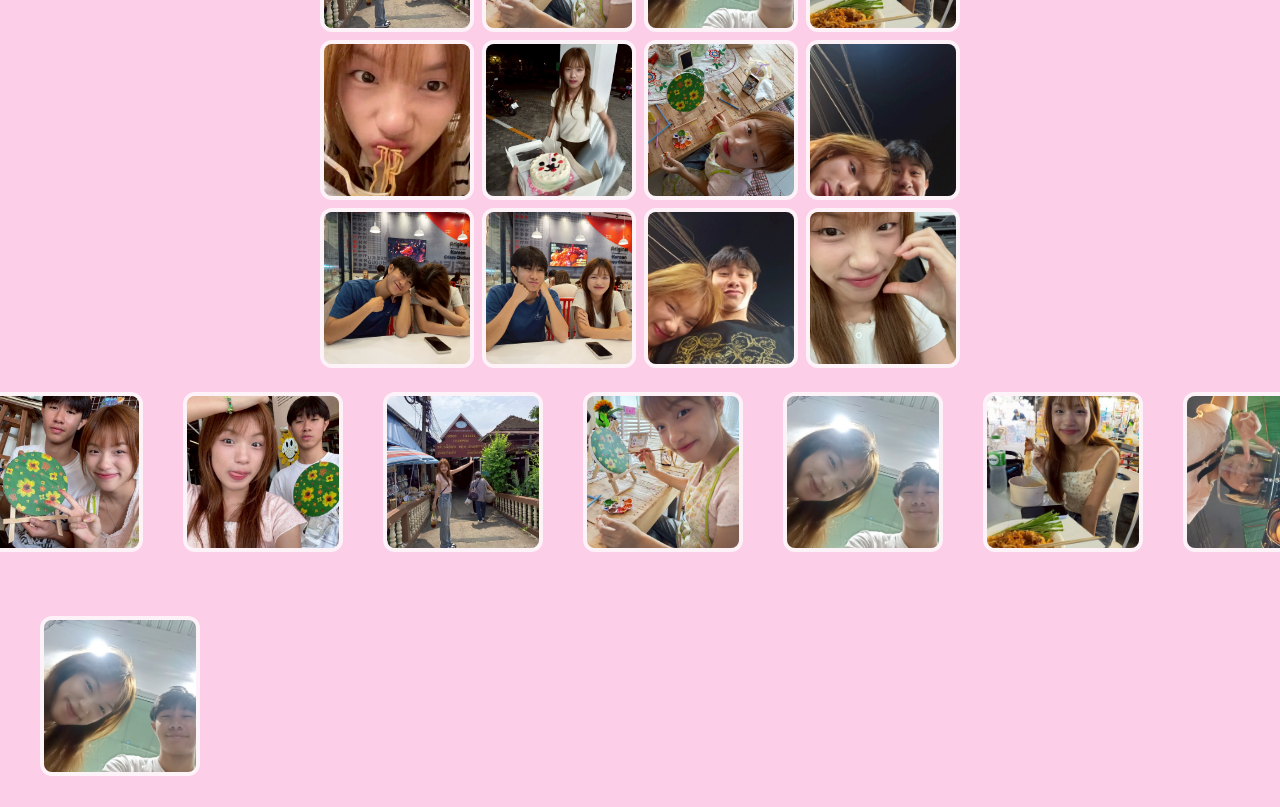
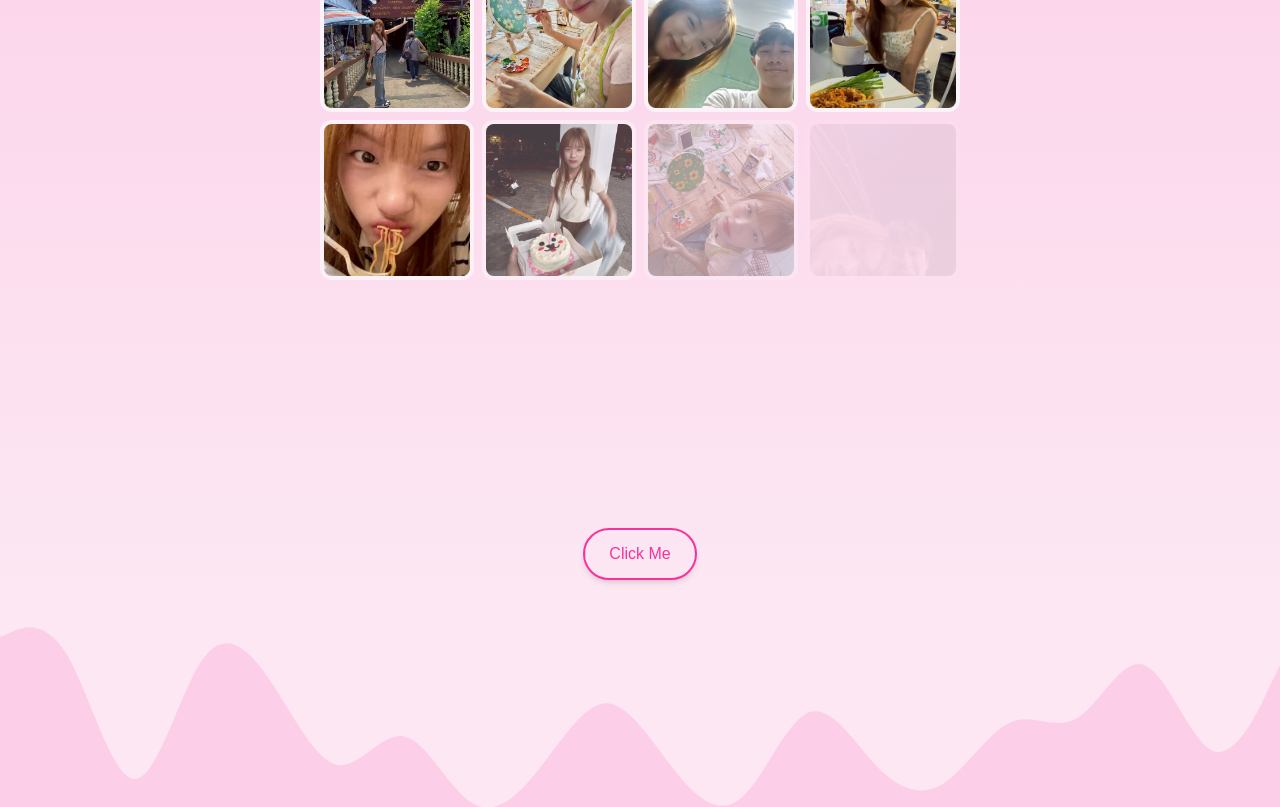
Before and after one commit to Monparty/kwankwan, a Next.js app: page / in a window 1280 px wide. Shown: the part 1380-2187 px from the top of the page. Before the commit the page ends 2160 px from the top, so only its background shows below. Built offline with nearby package versions, Linux system fonts and the light colour scheme.

Commit message:
addScrollTrigger

```diff
--- /dev/null
+++ b/src/app/components/Confetti.js
@@ -0,0 +1,40 @@
+// components/Confetti.js
+"use client"
+import React, { useRef, useEffect } from 'react';
+import gsap from 'gsap';
+
+const Confetti = ({ active }) => {
+  const confettiContainerRef = useRef(null);
+
+  useEffect(() => {
+    if (active) {
+      const totalConfetti = 50;
+      const container = confettiContainerRef.current;
+
+      for (let i = 0; i < totalConfetti; i++) {
+        const confetti = document.createElement('div');
+        confetti.className = 'confetti-particle'; // Define this in your CSS
+        container.appendChild(confetti);
+
+        gsap.fromTo(confetti, {
+          x: Math.random() * window.innerWidth,
+          y: -50,
+          rotation: Math.random() * 360,
+          opacity: 1,
+        }, {
+          duration: 2 + Math.random() * 2,
+          y: window.innerHeight + 50,
+          rotation: '+=720',
+          opacity: 0,
+          ease: 'power1.in',
+          delay: Math.random() * 0.5,
+          onComplete: () => confetti.remove(),
+        });
+      }
+    }
+  }, [active]);
+
+  return <div ref={confettiContainerRef} className="confetti-container"></div>;
+};
+
+export default Confetti;
--- a/src/app/globals.css
+++ b/src/app/globals.css
@@ -63,3 +63,26 @@ body {
         background: transparent;
     }
 }
+
+/* styles/globals.css or a module CSS file */
+.confetti-container {
+    position: fixed;
+    top: 0;
+    left: 0;
+    width: 100%;
+    height: 100%;
+    pointer-events: none; /* Allows interaction with elements behind */
+    overflow: hidden;
+    z-index: 10;
+}
+
+.confetti-particle {
+    position: absolute;
+    --c: #fb64b6;
+    width: 30px;
+    aspect-ratio: 1;
+    background: radial-gradient(at 70% 31%, var(--c) 29%, #0000 30%),
+        radial-gradient(at 30% 31%, var(--c) 29%, #0000 30%),
+        conic-gradient(from -45deg at 50% 84%, var(--c) 90deg, #0000 0)
+            bottom/100% 50% no-repeat;
+}
--- a/src/app/page.js
+++ b/src/app/page.js
@@ -44,12 +44,12 @@ import m36 from "../../public/images/m36.jpg";
 import m37 from "../../public/images/m37.jpg";
 import m38 from "../../public/images/m38.jpg";
 import m39 from "../../public/images/m39.jpg";
+import Confetti from './components/Confetti';
 
 gsap.registerPlugin(ScrollTrigger);
 
 export default function Home() {
     const tl = gsap.timeline();
-    const boxRef = useRef(null);
     const h1 = useRef(null);
     const h2 = useRef(null);
     const m1Ref = useRef(null);
@@ -59,6 +59,12 @@ export default function Home() {
     const cursorRef = useRef(null);
     const mainRef = useRef(null);
     const [mousePosition, setMousePosition] = useState({ x: 0, y: 0 });
+    const [showConfetti, setShowConfetti] = useState(false);
+
+    const triggerConfetti = () => {
+    setShowConfetti(true);
+    setTimeout(() => setShowConfetti(false), 3000); // Hide after 3 seconds
+  };
 
     const heart1 = (
         <svg
@@ -139,9 +145,7 @@ export default function Home() {
         </svg>
     );
 
-
     useGSAP(() => {
-        // gsap.to(boxRef.current, { x: 200, duration: 1 });
         gsap.from(h1.current, {
             opacity: 0,
             duration: 1,
@@ -188,20 +192,21 @@ export default function Home() {
             rotate: 5,
         });
 
-        // gsap.fromTo('.mybox', { opacity: 0, y: 50 },
-        //     {
-        //     opacity: 1,
-        //     y: 0,
-        //     scrollTrigger: {
-        //         trigger: boxRef.current,
-        //         start: "top 80%",
-        //         end: "top 30%",
-        //         scrub: true
-        //     }
-        // });
+        gsap.to('.gridImg', {
+            duration: 1,
+            transition: 1,
+            opacity: 1,
+            stagger: .3,
+            ease: "steps(12)",
+            scrollTrigger: {
+                trigger: '.boxGridImg',
+                start: "top 80%",
+                end: "top 30%",
+                // markers: true,
+            }
+        });
 
     }, []);
-
 
     return (
         <div>
@@ -260,32 +265,42 @@ export default function Home() {
                     className="w-40 h-40 rounded-xl left-30 absolute object-cover opacity-0 hover:w-45 hover:h-45 duration-300 border-4 border-pink-50"
                 />
             </section>
-            {/* <div ref={boxRef} className="mybox box h-20">
-                I'm animated!
-            </div> */}
             <svg xmlns="http://www.w3.org/2000/svg" viewBox="0 0 1440 320"><path fill="#fce7f3" fill-opacity="1" d="M0,64L12.6,58.7C25.3,53,51,43,76,85.3C101.1,128,126,224,152,224C176.8,224,202,128,227,90.7C252.6,53,278,75,303,112C328.4,149,354,203,379,208C404.2,213,429,171,455,176C480,181,505,235,531,250.7C555.8,267,581,245,606,213.3C631.6,181,657,139,682,138.7C707.4,139,733,181,758,213.3C783.2,245,808,267,834,245.3C858.9,224,884,160,909,149.3C934.7,139,960,181,985,208C1010.5,235,1036,245,1061,229.3C1086.3,213,1112,171,1137,160C1162.1,149,1187,171,1213,154.7C1237.9,139,1263,85,1288,96C1313.7,107,1339,181,1364,192C1389.5,203,1415,149,1427,122.7L1440,96L1440,0L1427.4,0C1414.7,0,1389,0,1364,0C1338.9,0,1314,0,1288,0C1263.2,0,1238,0,1213,0C1187.4,0,1162,0,1137,0C1111.6,0,1086,0,1061,0C1035.8,0,1011,0,985,0C960,0,935,0,909,0C884.2,0,859,0,834,0C808.4,0,783,0,758,0C732.6,0,707,0,682,0C656.8,0,632,0,606,0C581.1,0,556,0,531,0C505.3,0,480,0,455,0C429.5,0,404,0,379,0C353.7,0,328,0,303,0C277.9,0,253,0,227,0C202.1,0,177,0,152,0C126.3,0,101,0,76,0C50.5,0,25,0,13,0L0,0Z"></path></svg>
-            <section>
-                <div className="grid grid-cols-3 lg:grid-cols-4 px-2 lg:px-0 justify-center items-center w-full lg:w-1/2 mx-auto gap-2">
-                    <Image src={m1} className="w-full h-40 object-cover rounded-xl border-4 hover:scale-125 hover:z-10 transition border-pink-50" />
-                    <Image src={m2} className="w-full h-40 object-cover rounded-xl border-4 hover:scale-125 hover:z-10 transition border-pink-50" />
-                    <Image src={m3} className="w-full h-40 object-cover rounded-xl border-4 hover:scale-125 hover:z-10 transition border-pink-50" />
-                    <Image src={m4} className="w-full h-40 object-cover rounded-xl border-4 hover:scale-125 hover:z-10 transition border-pink-50" />
-                    <Image src={m5} className="w-full h-40 object-cover rounded-xl border-4 hover:scale-125 hover:z-10 transition border-pink-50" />
-                    <Image src={m6} className="w-full h-40 object-cover rounded-xl border-4 hover:scale-125 hover:z-10 transition border-pink-50" />
-                    <Image src={m7} className="w-full h-40 object-cover rounded-xl border-4 hover:scale-125 hover:z-10 transition border-pink-50" />
-                    <Image src={m8} className="w-full h-40 object-cover rounded-xl border-4 hover:scale-125 hover:z-10 transition border-pink-50" />
-                    <Image src={m9} className="w-full h-40 object-cover rounded-xl border-4 hover:scale-125 hover:z-10 transition border-pink-50" />
-                    <Image src={m10} className="w-full h-40 object-cover rounded-xl border-4 hover:scale-125 hover:z-10 transition border-pink-50" />
-                    <Image src={m11} className="w-full h-40 object-cover rounded-xl border-4 hover:scale-125 hover:z-10 transition border-pink-50" />
-                    <Image src={m12} className="w-full h-40 object-cover rounded-xl border-4 hover:scale-125 hover:z-10 transition border-pink-50" />
-                    <Image src={m13} className="w-full h-40 object-cover rounded-xl border-4 hover:scale-125 hover:z-10 transition border-pink-50" />
-                    <Image src={m14} className="w-full h-40 object-cover rounded-xl border-4 hover:scale-125 hover:z-10 transition border-pink-50" />
-                    <Image src={m15} className="w-full h-40 object-cover rounded-xl border-4 hover:scale-125 hover:z-10 transition border-pink-50" />
-                    <Image src={m16} className="w-full h-40 object-cover rounded-xl border-4 hover:scale-125 hover:z-10 transition border-pink-50 hidden lg:block" />
+            <section className="bg-linear-to-t from-pink-100 to-pink-200 pt-20">
+                <div className="boxGridImg">
+                    <div className="grid grid-cols-3 lg:grid-cols-4 px-2 lg:px-0 justify-center items-center w-full lg:w-1/2 mx-auto gap-2">
+                        <Image src={m1} className="w-full h-40 object-cover rounded-xl border-4 hover:scale-125 hover:z-10 transition! border-pink-50 opacity-0 gridImg" />
+                        <Image src={m2} className="w-full h-40 object-cover rounded-xl border-4 hover:scale-125 hover:z-10 transition! border-pink-50 opacity-0 gridImg" />
+                        <Image src={m3} className="w-full h-40 object-cover rounded-xl border-4 hover:scale-125 hover:z-10 transition! border-pink-50 opacity-0 gridImg" />
+                        <Image src={m4} className="w-full h-40 object-cover rounded-xl border-4 hover:scale-125 hover:z-10 transition! border-pink-50 opacity-0 gridImg" />
+                        <Image src={m5} className="w-full h-40 object-cover rounded-xl border-4 hover:scale-125 hover:z-10 transition! border-pink-50 opacity-0 gridImg" />
+                        <Image src={m6} className="w-full h-40 object-cover rounded-xl border-4 hover:scale-125 hover:z-10 transition! border-pink-50 opacity-0 gridImg" />
+                        <Image src={m7} className="w-full h-40 object-cover rounded-xl border-4 hover:scale-125 hover:z-10 transition! border-pink-50 opacity-0 gridImg" />
+                        <Image src={m8} className="w-full h-40 object-cover rounded-xl border-4 hover:scale-125 hover:z-10 transition! border-pink-50 opacity-0 gridImg" />
+                        <Image src={m9} className="w-full h-40 object-cover rounded-xl border-4 hover:scale-125 hover:z-10 transition! border-pink-50 opacity-0 gridImg" />
+                        <Image src={m10} className="w-full h-40 object-cover rounded-xl border-4 hover:scale-125 hover:z-10 transition! border-pink-50 opacity-0 gridImg" />
+                        <Image src={m11} className="w-full h-40 object-cover rounded-xl border-4 hover:scale-125 hover:z-10 transition! border-pink-50 opacity-0 gridImg" />
+                        <Image src={m12} className="w-full h-40 object-cover rounded-xl border-4 hover:scale-125 hover:z-10 transition! border-pink-50 opacity-0 gridImg" />
+                        <Image src={m13} className="w-full h-40 object-cover rounded-xl border-4 hover:scale-125 hover:z-10 transition! border-pink-50 opacity-0 gridImg" />
+                        <Image src={m14} className="w-full h-40 object-cover rounded-xl border-4 hover:scale-125 hover:z-10 transition! border-pink-50 opacity-0 gridImg" />
+                        <Image src={m15} className="w-full h-40 object-cover rounded-xl border-4 hover:scale-125 hover:z-10 transition! border-pink-50 opacity-0 gridImg" />
+                        <Image src={m16} className="w-full h-40 object-cover rounded-xl border-4 hover:scale-125 hover:z-10 transition! border-pink-50 opacity-0 gridImg hidden lg:block" />
+                    </div>
+                </div>
+                <div className="flex justify-center pt-20">
+                    <button onClick={triggerConfetti} class="relative inline-flex items-center justify-center p-4 px-6 py-3 overflow-hidden font-medium text-pink-600 transition duration-300 ease-out border-2 border-pink-500 rounded-full shadow-md group cursor-pointer">
+                        <span class="absolute inset-0 flex items-center justify-center w-full h-full text-white duration-300 -translate-x-full bg-pink-300 group-hover:translate-x-0 ease">
+                            <svg xmlns="http://www.w3.org/2000/svg" width="24" height="24" viewBox="0 0 24 24"><path fill="#fb64b6" d="m12 21.35l-1.45-1.32C5.4 15.36 2 12.27 2 8.5C2 5.41 4.42 3 7.5 3c1.74 0 3.41.81 4.5 2.08C13.09 3.81 14.76 3 16.5 3C19.58 3 22 5.41 22 8.5c0 3.77-3.4 6.86-8.55 11.53z"/></svg>
+                        </span>
+                        <span class="absolute flex items-center justify-center w-full h-full text-pink-500 transition-all duration-300 transform group-hover:translate-x-full ease">Click Me</span>
+                        <span class="relative invisible">Click Me</span>
+                    </button>
+                    {showConfetti && <Confetti active={showConfetti} />}
                 </div>
             </section>
+            <svg xmlns="http://www.w3.org/2000/svg" viewBox="0 0 1440 320"><path fill="#fce7f3" fill-opacity="1" d="M0,64L12.6,58.7C25.3,53,51,43,76,85.3C101.1,128,126,224,152,224C176.8,224,202,128,227,90.7C252.6,53,278,75,303,112C328.4,149,354,203,379,208C404.2,213,429,171,455,176C480,181,505,235,531,250.7C555.8,267,581,245,606,213.3C631.6,181,657,139,682,138.7C707.4,139,733,181,758,213.3C783.2,245,808,267,834,245.3C858.9,224,884,160,909,149.3C934.7,139,960,181,985,208C1010.5,235,1036,245,1061,229.3C1086.3,213,1112,171,1137,160C1162.1,149,1187,171,1213,154.7C1237.9,139,1263,85,1288,96C1313.7,107,1339,181,1364,192C1389.5,203,1415,149,1427,122.7L1440,96L1440,0L1427.4,0C1414.7,0,1389,0,1364,0C1338.9,0,1314,0,1288,0C1263.2,0,1238,0,1213,0C1187.4,0,1162,0,1137,0C1111.6,0,1086,0,1061,0C1035.8,0,1011,0,985,0C960,0,935,0,909,0C884.2,0,859,0,834,0C808.4,0,783,0,758,0C732.6,0,707,0,682,0C656.8,0,632,0,606,0C581.1,0,556,0,531,0C505.3,0,480,0,455,0C429.5,0,404,0,379,0C353.7,0,328,0,303,0C277.9,0,253,0,227,0C202.1,0,177,0,152,0C126.3,0,101,0,76,0C50.5,0,25,0,13,0L0,0Z"></path></svg>
             <Marquee speed={50} pauseOnHover={true}>
-                <div className="flex gap-10 py-6">
+                <div className="flex gap-10 pt-20 pb-10">
                     <Image src={m1} className="w-40 h-40 object-cover rounded-xl border-4 hover:-translate-y-4 transition border-pink-50" />
                     <Image src={m2} className="w-40 h-40 object-cover rounded-xl border-4 hover:-translate-y-4 transition border-pink-50" />
                     <Image src={m3} className="w-40 h-40 object-cover rounded-xl border-4 hover:-translate-y-4 transition border-pink-50" />
@@ -296,12 +311,30 @@ export default function Home() {
                     <Image src={m8} className="w-40 h-40 object-cover rounded-xl border-4 hover:-translate-y-4 transition border-pink-50 mr-10" />
                 </div>
             </Marquee>
+            <Marquee speed={50} pauseOnHover={true} direction={"right"}>
+                <div className="flex gap-10 pb-20">
+                    <Image src={m1} className="w-40 h-40 object-cover rounded-xl border-4 hover:translate-y-4 transition border-pink-50" />
+                    <Image src={m2} className="w-40 h-40 object-cover rounded-xl border-4 hover:translate-y-4 transition border-pink-50" />
+                    <Image src={m3} className="w-40 h-40 object-cover rounded-xl border-4 hover:translate-y-4 transition border-pink-50" />
+                    <Image src={m4} className="w-40 h-40 object-cover rounded-xl border-4 hover:translate-y-4 transition border-pink-50" />
+                    <Image src={m5} className="w-40 h-40 object-cover rounded-xl border-4 hover:translate-y-4 transition border-pink-50" />
+                    <Image src={m6} className="w-40 h-40 object-cover rounded-xl border-4 hover:translate-y-4 transition border-pink-50" />
+                    <Image src={m7} className="w-40 h-40 object-cover rounded-xl border-4 hover:translate-y-4 transition border-pink-50" />
+                    <Image src={m8} className="w-40 h-40 object-cover rounded-xl border-4 hover:translate-y-4 transition border-pink-50 mr-10" />
+                </div>
+            </Marquee>
             <div>
                 <div className="relative group/img m-10">
                     <Image src={m7} className="w-40 h-40 object-cover rounded-xl border-4 border-pink-50 absolute z-20" />
                     <div className="w-42 h-42 rounded-sm bg-pink-300 absolute -top-1 -left-1 z-10 opacity-0 group-hover/img:rotate-15 group-hover/img:opacity-100 transition"></div>
                 </div>
             </div>
+            <div>
+                scroll snap section
+            </div>
+            <div>
+                flex grow section
+            </div>
         </div>
     );
 }
```
